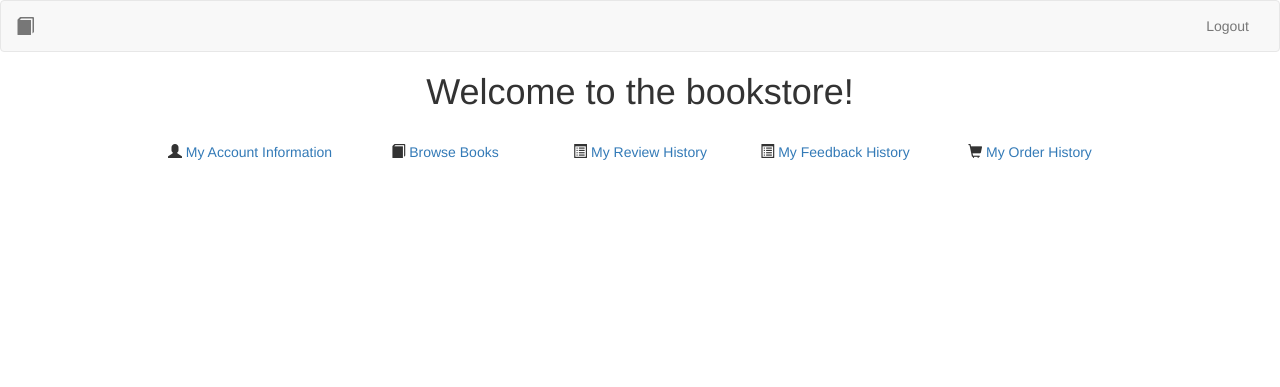
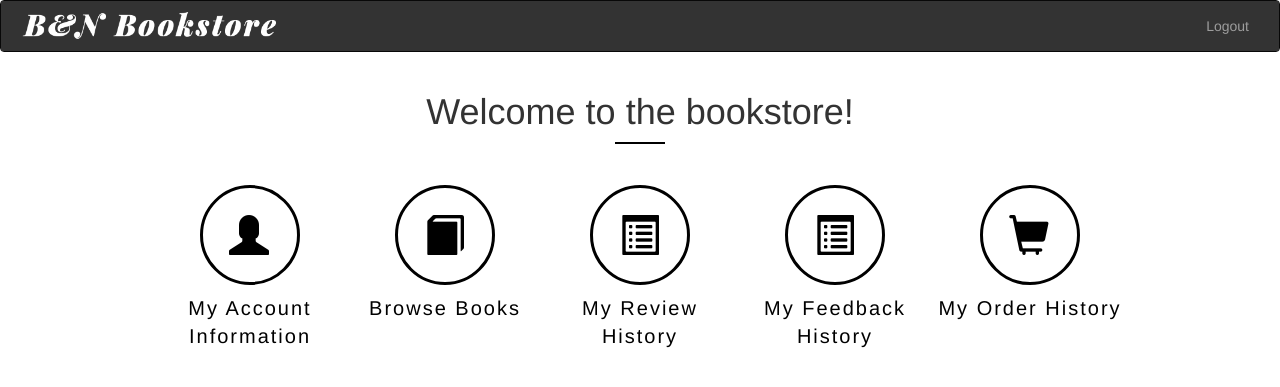
Before and after one commit to tjjjwxzq/50.008-Database-Project-2016, a Flask app: page / in a window 1280 px wide. Shown: the top 387 px of the page. Run offline with Flask 2, Linux system fonts and the light colour scheme; a user stored in the database is signed in; some libraries are stand-ins or nearby versions.

Commit message:
Edit styling of home page after user logs in and add title styling

```diff
--- a/app/static/css/base.css
+++ b/app/static/css/base.css
@@ -7,3 +7,20 @@ header .navbar {
 .alert {
   margin-bottom: 0;
 }
+
+.page-title h1 {
+  padding-top:20px;
+  padding-bottom: 10px;
+  text-align: center;
+}
+
+.page-title span {
+  content: '';
+  display: block;
+  background: black;
+  height: 2px;
+  max-width: 50px;
+  width: 100%;
+  margin: 0 auto;
+  margin-top: 10px;
+}
--- a/app/static/css/index.css
+++ b/app/static/css/index.css
@@ -9,6 +9,7 @@
   text-align: center;
 
   background-image: url('../images/books.jpg');
+  background-size: cover;
 }
 
 .jumbotron h1, p {
@@ -37,3 +38,43 @@
 .thumbnail p {
   color: #000;
 }
+
+.home-page .glyphicon {
+  font-size:40px;
+}
+
+.home-page a {
+  font-size: 20px;
+  color:black;
+  letter-spacing:2px;
+}
+
+.circle-icon {
+  border: 3px solid black;
+  border-radius: 50%;
+  width:100px;
+  height:100px;
+  line-height: 96px;
+  margin-bottom: 10px;
+}
+
+.circle-icon:hover{
+  color:white;
+  background: black;
+}
+
+.welcome-title h1 {
+  padding-top:20px;
+  padding-bottom: 10px;
+}
+
+.welcome-title span {
+  content: '';
+  display: block;
+  background: black;
+  height: 2px;
+  max-width: 35px;
+  width: 100%;
+  margin: 0 auto;
+  margin-top: 10px;
+}
--- a/app/templates/customer/sign_up.html
+++ b/app/templates/customer/sign_up.html
@@ -4,10 +4,10 @@
 
 {% block content %}
 <div class="container">
-  <div class="row">
+  <div class="row" style="display:flex;justify-content:center;">
     <div class="col-md-8 col-offset-2">
 
-      <h1>Customer Sign Up</h1>
+      <h1 class="text-center">Customer Sign Up</h1>
 
       <form method="POST" action="{{ url_for('customer.sign_up') }}">
         {{ form.csrf_token }}
@@ -45,7 +45,7 @@
         </div>
 
         <div class="row">
-          <div class="col-md-6">
+          <div class="col-md-12" style="display:flex;justify-content:center;"                                                                    >
             <input type="submit" class="btn btn-primary" value="Sign Up"/>
           </div>
         </div>
--- a/app/templates/my/book/index.html
+++ b/app/templates/my/book/index.html
@@ -10,8 +10,9 @@
   <div class="row">
     <div class="col-md-12">
 
+      <div class="row page-title">
         <h1>
-        Book Index
+          Book Index<span></span>
           {% if not order_in_progress %}
             <small>
               <form method="POST" action="{{ url_for('my.create_order') }}">
@@ -20,13 +21,14 @@
             </small>
           {% endif %}
         </h1>
+      </div>
 
       <div class="panel panel-default">
         <div class="panel-body">
 
           <form class="form-inline" method="POST" action="{{ url_for('my.book_index') }}">
             {{ filter_form.csrf_token }}
-            {{ render_field(filter_form.authors, class="form-control", placeholder="authors - enter names separated by a comma") }}
+            {{ render_field(filter_form.authors, class="form-control", placeholder="eg. James, Harry") }}
             {{ render_field(filter_form.publisher, class="form-control", placeholder="publisher") }}
             {{ render_field(filter_form.title, class="form-control", placeholder="title") }}
             {{ render_field(filter_form.subject, class="form-control", placeholder="subject") }}
--- a/app/templates/my/user/account.html
+++ b/app/templates/my/user/account.html
@@ -3,6 +3,10 @@
 
 {% block content %}
 <div class="container">
+  <div class="row page-title">
+    <h1>My Account Information<span></span></h1>
+  </div>
+
   <div class="row">
   	<div class="col-md-12">
   	  <p>
--- a/app/templates/my/user/feedback.html
+++ b/app/templates/my/user/feedback.html
@@ -3,6 +3,10 @@
 
 {% block content %}
 <div class="container">
+  <div class="row page-title">
+    <h1>My Feedback History<span></span></h1>
+  </div>
+
   <div class="row">
     <div class="col-md-12">
       <div class="panel panel-default">
--- a/app/templates/my/user/reviews.html
+++ b/app/templates/my/user/reviews.html
@@ -3,6 +3,10 @@
 
 {% block content %}
 <div class="container">
+  <div class="row page-title">
+    <h1>My Review History<span></span></h1>
+  </div>
+
   <div class="row">
     <div class="col-md-12">
       <div class="panel panel-default">
--- a/app/templates/pages/index.html
+++ b/app/templates/pages/index.html
@@ -6,38 +6,45 @@
 
 {% block content %}
 {% if current_user.is_authenticated %}
-  <div class="container-fluid">
-	<div class="row welcome-title">
-	  <h1 class="text-center">Welcome to the bookstore!</h1>
+  <div class="container">
+    <div class="row page-title">
+      <h1 class="text-center">Welcome to the bookstore!<span></span></h1>
+    </div>
+
+  	<div class="row home-page" style="padding-top:20px;">
+   	  <div class="col-md-2 col-md-offset-1 text-center action-1">
+    		<div class="row"><a href="{{ url_for('my.get_account_information') }}"><span class="glyphicon glyphicon-user circle-icon" aria-hidden="true"></span></a>
+    		</div>
+        <div class="row"><a href="{{ url_for('my.get_account_information') }}">My Account Information</a>
     	  </div>
       </div>
 
-  <div class="container">
-	<div class="row" style="padding-top:20px;">
-
- 	  <div class="col-md-2 col-md-offset-1 text-center">
-		<span class="glyphicon glyphicon-user" aria-hidden="true"></span>
-		<a href="{{ url_for('my.get_account_information') }}">My Account Information</a>
+  	  <div class="col-md-2 text-center">
+    		<div class="row"><a href="{{ url_for('my.book_index') }}"><span class="glyphicon glyphicon-book circle-icon" aria-hidden="true"></span></a>
+    		</div>
+        <div class="row"><a href="{{ url_for('my.book_index') }}">Browse Books</a>
+    	  </div>
       </div>
 
   	  <div class="col-md-2 text-center">
-		<span class="glyphicon glyphicon-book" aria-hidden="true"></span>
-		<a href="{{ url_for('my.book_index') }}">Browse Books</a>
+    		<div class="row"><a href="{{ url_for('my.get_review_history') }}"><span class="glyphicon glyphicon-list-alt circle-icon" aria-hidden="true"></span></a>
+    		</div>
+        <div class="row"><a href="{{ url_for('my.get_review_history') }}">My Review History</a>
+    	  </div>
       </div>
 
   	  <div class="col-md-2 text-center">
-		<span class="glyphicon glyphicon-list-alt" aria-hidden="true"></span>
-		<a href="{{ url_for('my.get_review_history') }}">My Review History</a>
+    		<div class="row"><a href="{{ url_for('my.get_feedback_history') }}"><span class="glyphicon glyphicon-list-alt circle-icon" aria-hidden="true"></span></a>
+    		</div>
+        <div class="row"><a href="{{ url_for('my.get_feedback_history') }}">My Feedback History</a>
+    	  </div>
       </div>
 
   	  <div class="col-md-2 text-center">
-		<span class="glyphicon glyphicon-list-alt" aria-hidden="true"></span>
-		<a href="{{ url_for('my.get_feedback_history') }}">My Feedback History</a>
+    		<div class="row"><a href="{{ url_for('my.order_index') }}"><span class="glyphicon glyphicon-shopping-cart circle-icon" aria-hidden="true"></span></a>
     		</div>
-
-	  <div class="col-md-2 text-center">
-		<span class="glyphicon glyphicon-shopping-cart" aria-hidden="true"></span>
-		<a href="{{ url_for('my.order_index') }}">My Order History</a>
+        <div class="row"><a href="{{ url_for('my.order_index') }}">My Order History</a>
+    	  </div>
       </div>
   	</div>
   </div>
@@ -73,6 +80,11 @@
     </div>
   </div>
 {% else %}
+<style>
+  body {
+    overflow-y:hidden;
+  }
+</style>
   <div class="jumbotron">
     <div class="container">
       <div class="row">
--- a/app/templates/partials/header.html
+++ b/app/templates/partials/header.html
@@ -1,14 +1,14 @@
 <header>
-  <nav class="navbar navbar-default">
+  <nav class="navbar navbar-default navbar-inverse">
 
-    <div class="container-fluid">
+    <div class="container-fluid" style="background-color:#333">
 
       <div class="navbar-header">
         <button type="button" class="navbar-toggle collapsed" data-toggle="collapse" data-target="#header-nav" aria-expanded="false">
           <span class="sr-only">Toggle navigation</span>
           <span class="glyphicon glyphicon-menu-hamburger"></span>
         </button>
-        <a href="{{ url_for('pages.index') }}" class="navbar-brand"><span class="glyphicon glyphicon-book"</a>
+        <a href="{{ url_for('pages.index') }}" class="navbar-brand" style="padding:5px 15px"><img class="img-responsive" src="../../static/images/logo4.png" width="60%"></a>
       </div>
 
       <div class="collapse navbar-collapse" id="header-nav">
@@ -21,8 +21,8 @@
             {% else %}
               <li><a href="{{ url_for('store_manager.login') }}">Managers</a></li>
               <li><a href="{{ url_for('customer.login') }}">Login</a></li>
+              <li><a href="{{ url_for('customer.sign_up') }}">Sign Up</a></li>
             {% endif %}
-            <li><a href="{{ url_for('customer.sign_up') }}">Sign Up</a></li>
           {% endif %}
           </ul>
       </div>
```
Also changed, not shown: app/templates/customer/login.html (+4 -4 lines), app/static/images/logo4.png (added). Lines whose indentation alone changed are shown as unchanged.
